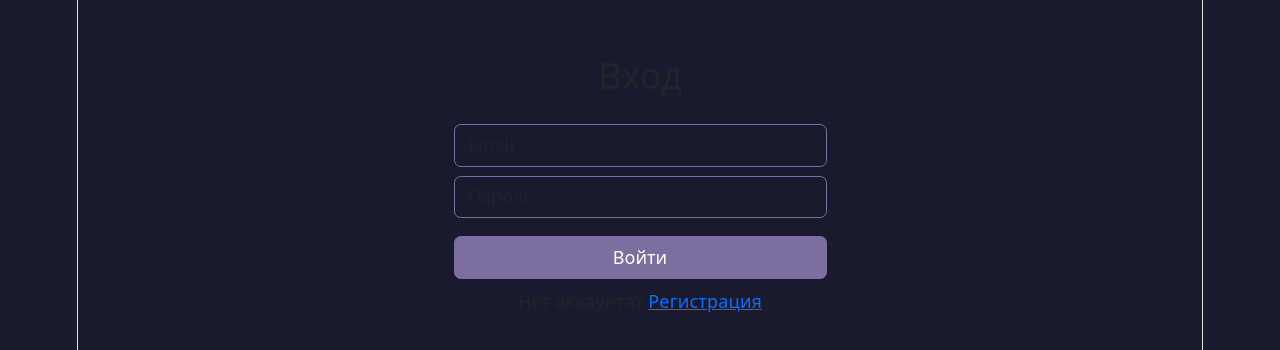
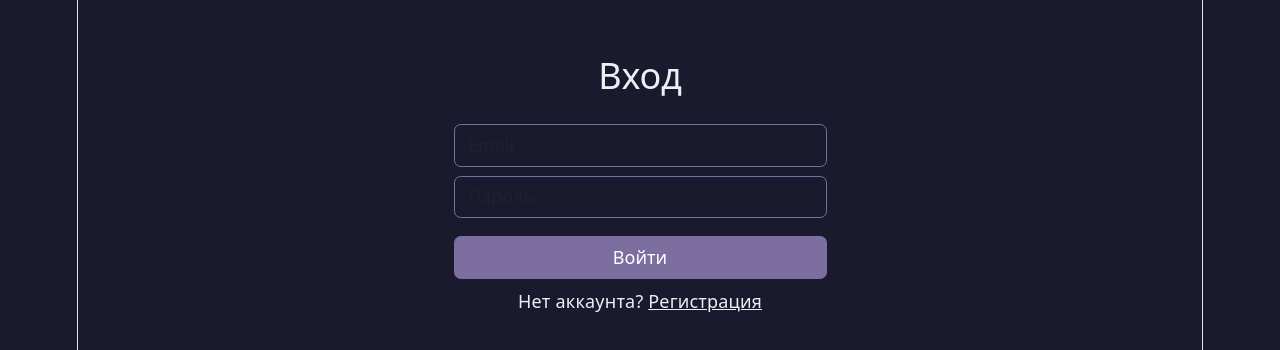
Before and after one commit to OleYOON/art-platform, a React (Vite) app in the folder client/: page /login in a window 1280 px wide. Shown: the top 350 px of the page. Built offline with nearby package versions, Linux system fonts and the light colour scheme.

Commit message:
смена шрифта в формах логина и рега

```diff
--- a/client/src/custom.css
+++ b/client/src/custom.css
@@ -176,3 +176,16 @@ h1 {
 .comment-block .form-control::placeholder {
   color: #b9adcc !important;
 }
+
+/* Формы логина/регистрации */
+.container.mt-5 h2,
+.container.mt-5 label,
+.container.mt-5 p,
+.container.mt-5 a {
+  color: #f0edf5 !important;
+}
+
+.container.mt-5 a {
+  color: #f0edf5 !important;
+  text-decoration: underline;
+}
```
